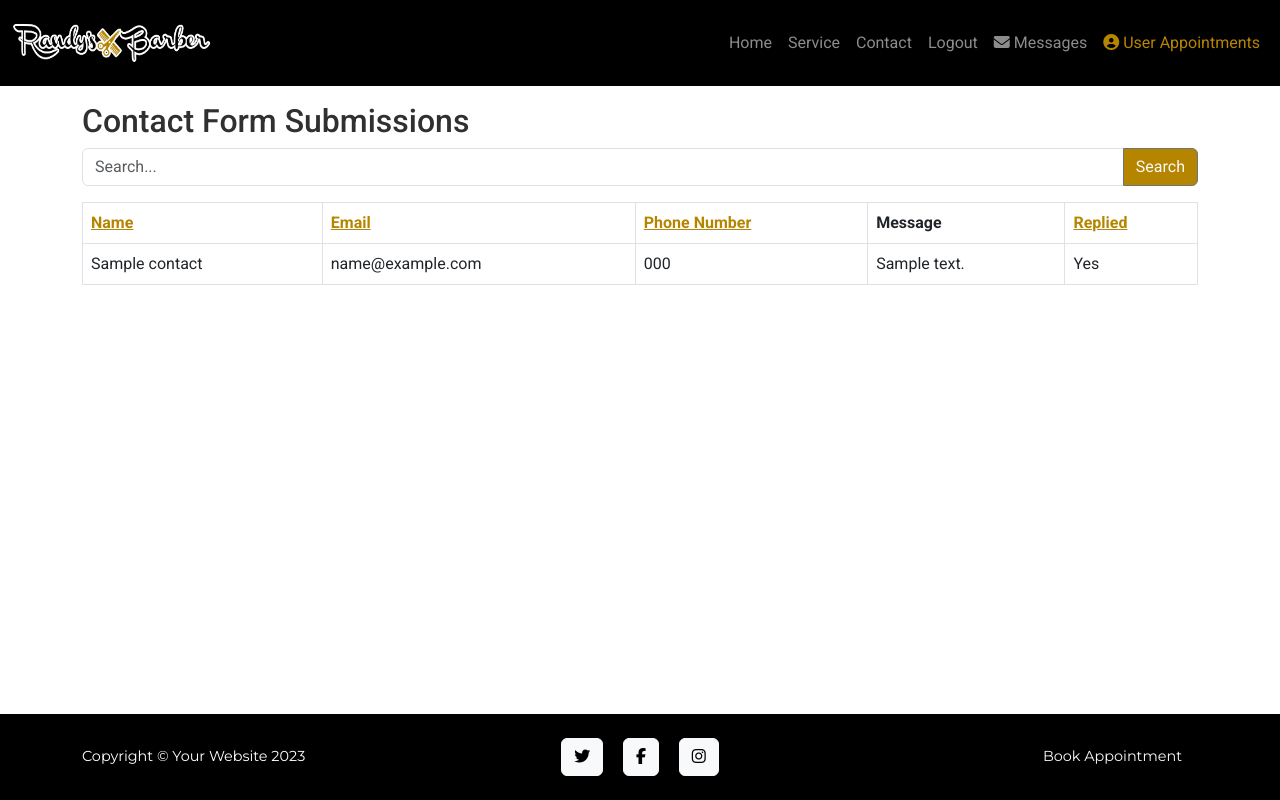
After one commit to Benohene/Randy_Main, a Django app: page /messages/ in a window 1280 px wide. The commit adds this page. Run offline with Django 4.2, Linux system fonts and the light colour scheme; a user stored in the database is signed in; tables that the repository leaves empty hold one stand-in row (values such as "Sample post"); some libraries are stand-ins or nearby versions.

Commit message:
Set up real contact forms and contact form submission page

```diff
--- a/booking/models.py
+++ b/booking/models.py
@@ -33,3 +33,16 @@ class Appointment(models.Model):
     class Meta:
         '''Meta class'''
         ordering = ['-appointment_date', '-appointment_time']
+
+
+class Contact(models.Model):
+    '''contact model'''
+    name = models.CharField(max_length=400)
+    email = models.EmailField(max_length=254)
+    phone_number = models.CharField(max_length=20)
+    message_body = models.TextField(null=False, blank=False)
+    replied = models.BooleanField(default=False)
+
+    class Meta:
+        '''Meta class'''
+        ordering = ['-id', 'replied', 'name']
--- a/booking/templates/confirmation_email.html
+++ b/booking/templates/confirmation_email.html
@@ -19,6 +19,6 @@
 
     <p>Thank you for choosing our service. If you have any questions or need to make changes to your appointment, please contact us.</p>
 
-    <p>Best regards,<br> Your Appointment Team</p>
+    <p>Best regards,<br> Randy's Barber</p>
 </body>
 </html>
--- /dev/null
+++ b/booking/templates/contact_list.html
@@ -0,0 +1,48 @@
+{% extends 'base.html' %}
+
+{% block content %}
+<div class="container mt-3">
+    <h2>Contact Form Submissions</h2>
+
+    <!-- Add this to your contact_list.html template -->
+
+    <!-- Search form -->
+    <form method="get">
+        <div class="input-group mb-3">
+            <input type="text" class="form-control" name="q" placeholder="Search...">
+            <button class="btn btn-outline-secondary bg-gold text-light" type="submit">Search</button>
+        </div>
+    </form>
+
+    <!-- Table header with sorting options -->
+    <div class="table-responsive">
+        <table class="table table-bordered">
+            <thead>
+                <tr>
+                    <th><a href="?sort_by=name" class="text-gold">Name</a></th>
+                    <th><a href="?sort_by=email" class="text-gold">Email</a></th>
+                    <th><a href="?sort_by=phone_number" class="text-gold">Phone Number</a></th>
+                    <th class="text-gold">Message</th>
+                    <th><a href="?sort_by=replied" class="text-gold">Replied</a></th>
+                </tr>
+            </thead>
+            <tbody>
+                {% for contact in contacts %}
+                <tr>
+                    <td>{{ contact.name }}</td>
+                    <td>{{ contact.email }}</td>
+                    <td>{{ contact.phone_number }}</td>
+                    <td>{{ contact.message_body }}</td>
+                    <td>{% if contact.replied %}Yes{% else %}No{% endif %}</td>
+                </tr>
+                {% empty %}
+                <tr>
+                    <td colspan="5">No contact form submissions available.</td>
+                </tr>
+                {% endfor %}
+            </tbody>
+        </table>
+    </div>
+
+</div>
+{% endblock %}
--- a/booking/templates/service.html
+++ b/booking/templates/service.html
@@ -55,7 +55,7 @@
                 <div>
                     <div class="d-flex text align-items-center">
                         <h3><span>Men's Haircut</span></h3>
-                        <span class="price">€20.00</span>
+                        <span class="price">€15.00</span>
                     </div>
                 </div>
                 <hr>
@@ -85,7 +85,7 @@
                 <div>
                     <div class="d-flex text align-items-center">
                         <h3><span>Women's Haircut</span></h3>
-                        <span class="price">€20.00</span>
+                        <span class="price">€15.00</span>
                     </div>
                     <hr>
                 </div>
--- a/booking/urls.py
+++ b/booking/urls.py
@@ -4,10 +4,11 @@ from . import views
 urlpatterns = [
     path('', views.index, name='index'),
     path('service/', views.service, name='service'),
-    path('contact/', views.contact, name='contact'),
+    path('contact/', views.contact_view, name='contact'),
     path('create_appointment/', views.create_appointment,
          name='create_appointment'),
     path('appointment_list/', views.appointment_list, name='appointment_list'),
     path('appointment_edit/<int:appointment_id>/', views.edit_appointment, name='edit_appointment'),
     path('appointment_delete/<int:appointment_id>/', views.delete_appointment, name='delete_appointment'),
+    path('messages/', views.contact_list_view, name='contact_list'),
 ]
--- a/booking/views.py
+++ b/booking/views.py
@@ -11,6 +11,9 @@ from django.core.mail import send_mail
 from django.template.loader import render_to_string
 from django.utils.html import strip_tags
 from django.conf import settings
+from django.core.mail import EmailMessage
+from .models import Contact
+from .forms import ContactForm
 
 
 def index(request):
@@ -23,9 +26,78 @@ def service(request):
     return render(request, 'service.html')
 
 
-def contact(request):
+def contact_view(request):
     '''contact view'''
-    return render(request, 'contact.html')
+    if request.method == 'POST':
+        form = ContactForm(request.POST)
+        if form.is_valid():
+            # Get data from the POST request
+            name = request.POST.get('name')
+            email = request.POST.get('email')
+            phone_number = request.POST.get('phone_number')
+            message_body = request.POST.get('message_body')
+
+            # Create a Contact object and save it to the database
+            contact = Contact.objects.create(
+                name=name,
+                email=email,
+                phone_number=phone_number,
+                message_body=message_body
+            )
+
+            # Send an email to the owner
+            owner_email = settings.DEFAULT_FROM_EMAIL  # Replace with the owner's email address
+            subject = f'New message from {name}'
+            message = f'Name: {name}\nEmail: {email}\nPhone Number: {phone_number}\nMessage: {message_body}'
+            email_message = EmailMessage(subject, message, to=[owner_email])
+            email_message.send()
+
+            # Send a confirmation email to the customer
+            customer_subject = 'Message Received Confirmation'
+            customer_message = render_to_string('contact_confirmation_email.html', {'name': name})
+            customer_email = EmailMessage(customer_subject, customer_message, to=[email])
+            customer_email.send()
+
+            # Set replied to True for the contact object
+            contact.replied = False
+            contact.save()
+
+            # Display a success message
+            messages.success(request, 'Your message has been sent successfully!')
+            return redirect('contact')
+        else:
+            messages.error(request, 'Please correct the error below.')
+    else:
+        form = ContactForm()
+
+    return render(request, 'contact_form.html', {'form': form})
+
+
+@login_required
+def contact_list_view(request):
+    '''contact list view'''
+    contacts = Contact.objects.all()
+
+    # Sorting
+    sort_by = request.GET.get('sort_by', None)
+    if sort_by:
+        if sort_by == 'name':
+            contacts = contacts.order_by('name')
+        elif sort_by == 'email':
+            contacts = contacts.order_by('email')
+        elif sort_by == 'phone_number':
+            contacts = contacts.order_by('phone_number')
+
+    # Searching
+    query = request.GET.get('q', None)
+    if query:
+        contacts = contacts.filter(
+            Q(name__icontains=query) |
+            Q(email__icontains=query) |
+            Q(phone_number__icontains=query)
+        )
+
+    return render(request, 'contact_list.html', {'contacts': contacts})
 
 
 @login_required
--- a/templates/includes/nav.html
+++ b/templates/includes/nav.html
@@ -16,15 +16,22 @@
                 <li class="nav-item"><a class="nav-link" aria-current="page" href="{% url 'index' %}">Home</a>
                 </li>
                 <li class="nav-item"><a class="nav-link" href="{% url 'service' %}">Service</a></li>
-                <li class="nav-item"><a class="nav-link" href="#">Contact</a></li>
+                <li class="nav-item"><a class="nav-link" href="{% url 'contact' %}">Contact</a></li>
                 {% if request.user.is_authenticated %}
                 <li class="nav-item signup-btn">
                     <a class="nav-link {% if url_name == 'account_logout' %}active{% endif %}"
                         href="/accounts/logout/">Logout</a>
                 </li>
+                {% if request.user.is_superuser %}
                 <li class="nav-item signup-btn">
-                    <a class="nav-link navUsername {% if url_name == '#' %}active{% endif %}" href="{% url 'appointment_list' %}"><i
-                            class="fa-solid fa-circle-user"></i> User Appointments</a>
+                    <a class="nav-link {% if url_name == '#' %}active{% endif %}" href="{% url 'contact_list' %}"><i
+                            class="fa-solid fa-envelope"></i> Messages</a>
+                </li>
+                {% endif %}
+                <li class="nav-item signup-btn">
+                    <a class="nav-link navUsername {% if url_name == '#' %}active{% endif %}"
+                        href="{% url 'appointment_list' %}"><i class="fa-solid fa-circle-user"></i> User
+                        Appointments</a>
                 </li>
                 {% else %}
                 <li class="nav-item signup-btn">
```
Also changed, not shown: booking/admin.py (+11 -0 lines), booking/forms.py (+50 -0 lines), booking/templates/contact_confirmation_email.html (added, +22 -0 lines), booking/templates/contact_form.html (added, +90 -0 lines), static/css/styles.css (+71 -0 lines), booking/migrations/0004_contact.py (added).
